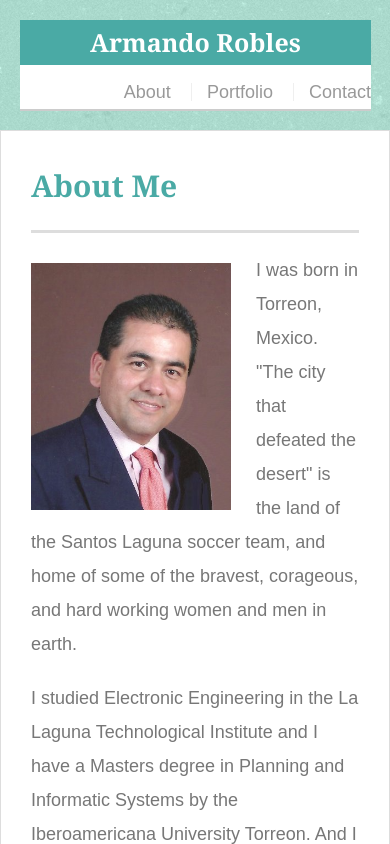
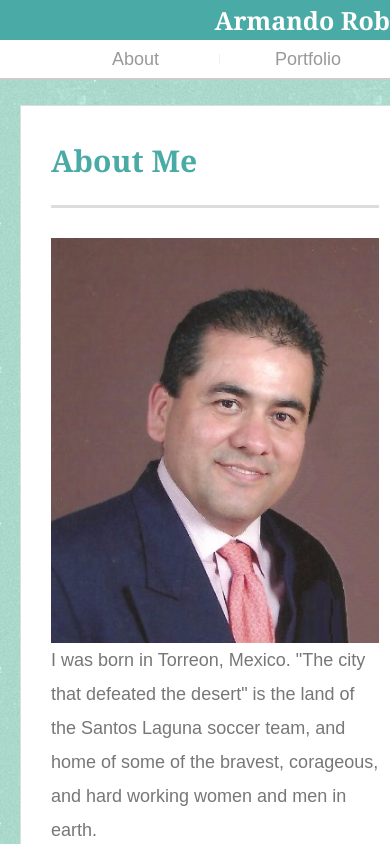
Before and after one commit to RioMando/Responsive-Portfolio, a plain HTML site: page index.html in a window 390 px wide. Shown: the top 844 px of the page. Drawn offline with Linux system fonts and the light colour scheme.

Commit message:
style.css updated to comply with 640px screen

```diff
--- a/assets/css/style.css
+++ b/assets/css/style.css
@@ -253,7 +253,7 @@ input[type=submit] {
 
 	.container {
 		width: 100%;
-		max-width: 630px;
+		max-width: 640px;
 
 	}
 	.sidebar {
@@ -265,27 +265,54 @@ input[type=submit] {
 
 @media screen and (max-width: 640px) {
 
+	/*Header*/
 	#masthead {
-	margin: 20px;
-	position: fixed;
-	width: 90%
-	}
-
-	.container {
-		width: 100%;
-		max-width: 640px;
+		margin: 0 0 20px 0;
+		position: fixed;
+		width: 640px;
 	}
 
 	#logo {
 		width: 100%;
-		height: 45px;
-		line-height: 45px;
+		height: 40px;
+		line-height: 40px;
 	    font-size: 25px;
 	}
 
 	nav {
-	float: right;
-	margin-top: 10px;
+		float: left;
+		margin: 2px;
+	}
+
+ 	nav a {
+		margin-left: 55px;
+		padding-left: 55px;
+		line-height: 10px;
+	}
+
+	/*Main*/
+	#main-container {
+		padding-top: 85px;
+	}
+
+	.main-section, .sidebar {
+		margin: 20px;
+		max-width: 600px;
+	}
+	.auth-image {
+		width: 100%;
+	}
+
+	/*Sidebar*/
+	/* In this case was defined with .main-section, from "main"  */
+
+	/*   footer   */
+	footer {
+		padding: 10px 0;
+	}
+
+	.work {
+		width: 100%;
 	}
 
 }
```
